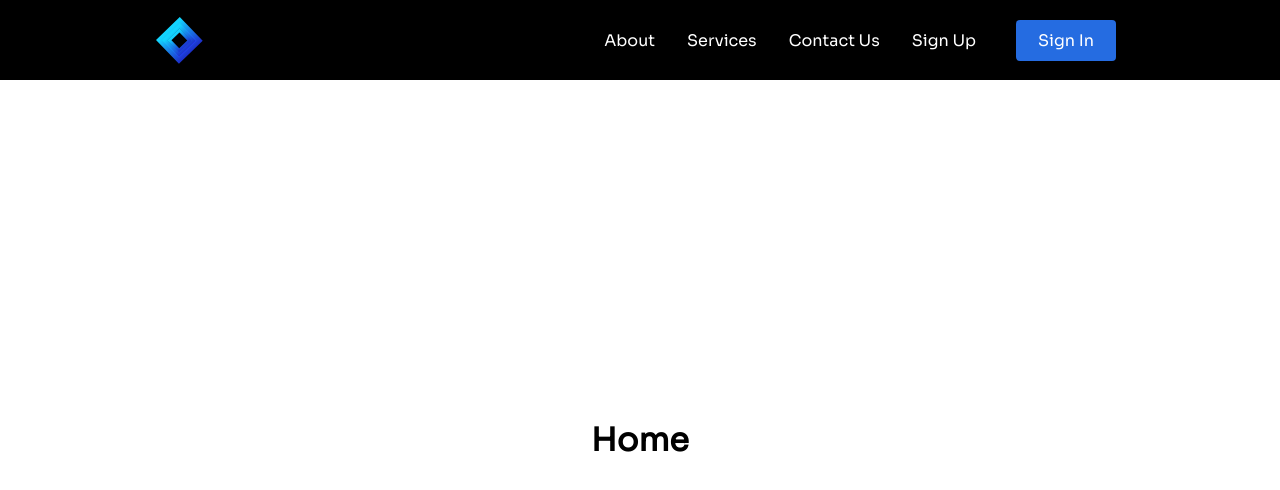
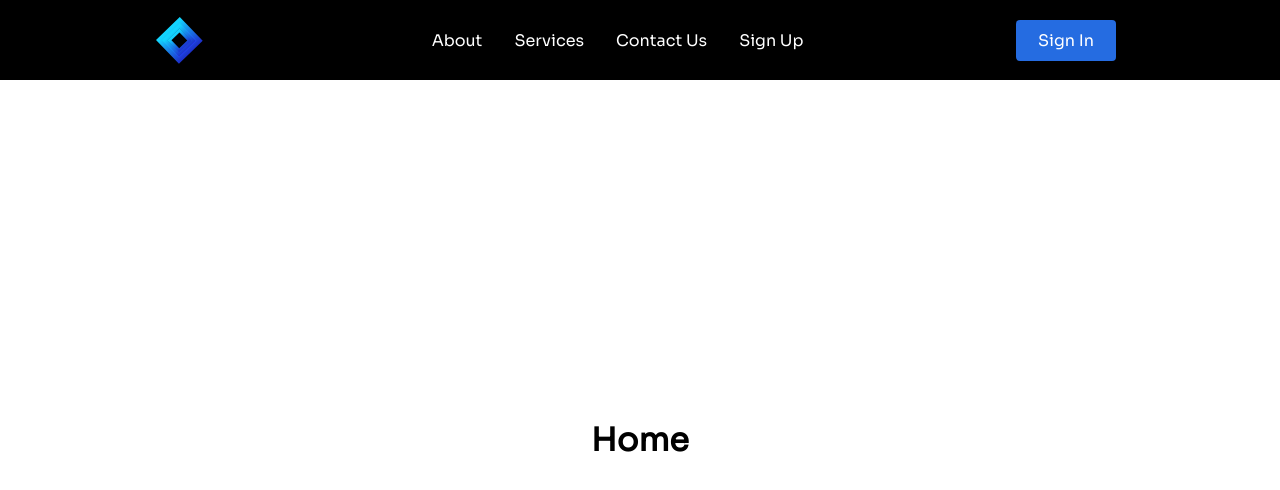
Before and after one commit to samseen/react-navigation-bar, a React (Create React App) app: page / in a window 1280 px wide. Shown: the top 490 px of the page. Built offline with nearby package versions, Linux system fonts and the light colour scheme.

Commit message:
Switched back to NavBar 1.

```diff
--- a/src/components/Navbar/NavbarElements.js
+++ b/src/components/Navbar/NavbarElements.js
@@ -43,9 +43,9 @@ export const Bars = styled(FaBars)`
 export const NavMenu = styled.div`
  display: flex;
  align-items: center;
- //margin-right: -24px; //Uncomment for navbar 1
+ //margin-right: -24px; //For navbar 1
 
- margin-right:24px; //Comment for navbar 1
+//  margin-right:24px; //For navbar 2
 
  @media screen and (max-width: 768px) {
      display: none;
@@ -73,7 +73,7 @@ export const NavBtnLink = styled(Link)`
  transition: all 0.2s ease-in-out;
  text-decoration: none;
 
- margin-left: 24px; //Uncomment for Navbar 1
+ //margin-left: 24px; //For Navbar 2
 
  &:hover {
     transition: all 0.2s ease-in-out;
--- a/src/components/Navbar/index.js
+++ b/src/components/Navbar/index.js
@@ -22,11 +22,11 @@ const Navbar = () => {
                     <NavLink to="/sign-up" activeStyle>
                         Sign Up
                     </NavLink>
+                    {/* <NavBtnLink to='signin'>Sign In</NavBtnLink> */} {/*For Navbar 2*/}
+                </NavMenu>
+                <NavBtn>
                     <NavBtnLink to='signin'>Sign In</NavBtnLink>
-                </NavMenu>
-                {/* <NavBtn>
-                    <NavBtnLink to='signin'>Sign In</NavBtnLink>
-                </NavBtn> */} {/*Uncomment for Navbar 1*/}
+                </NavBtn> {/*For Navbar 1*/}
             </Nav>
         </>
     )
```
